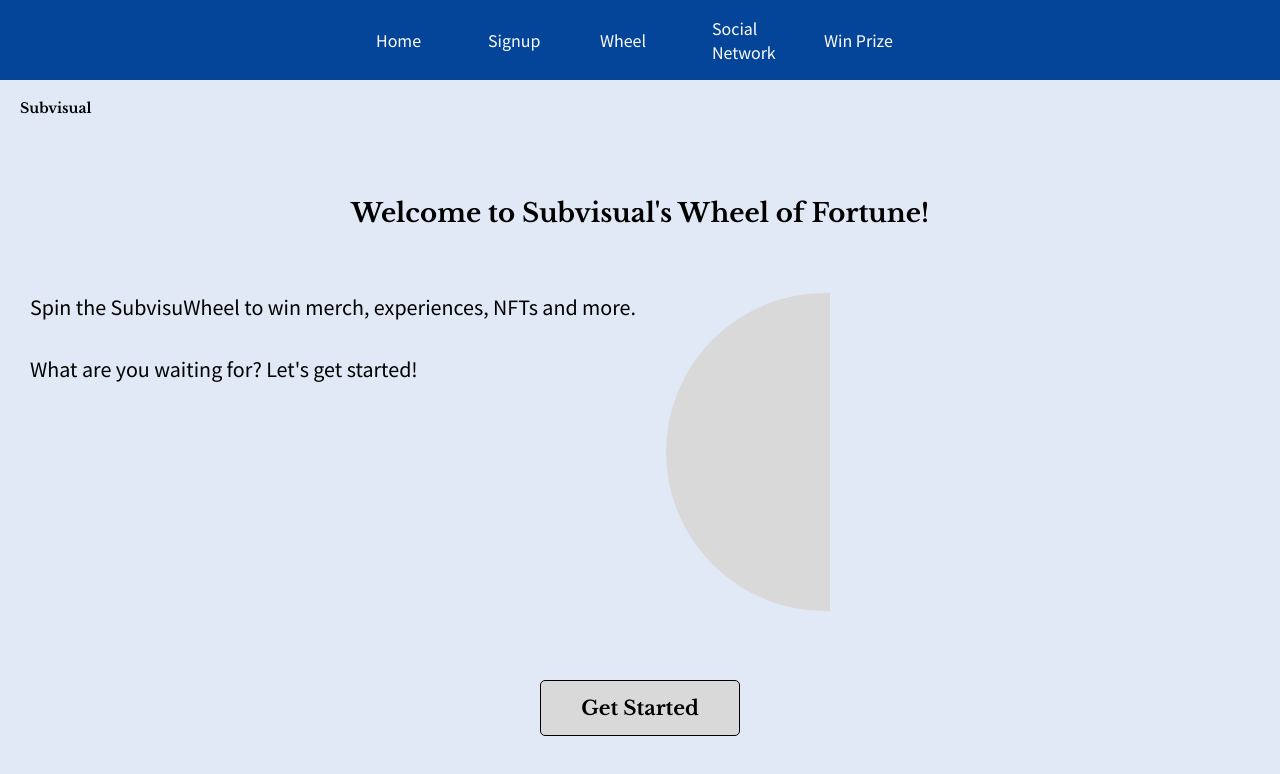
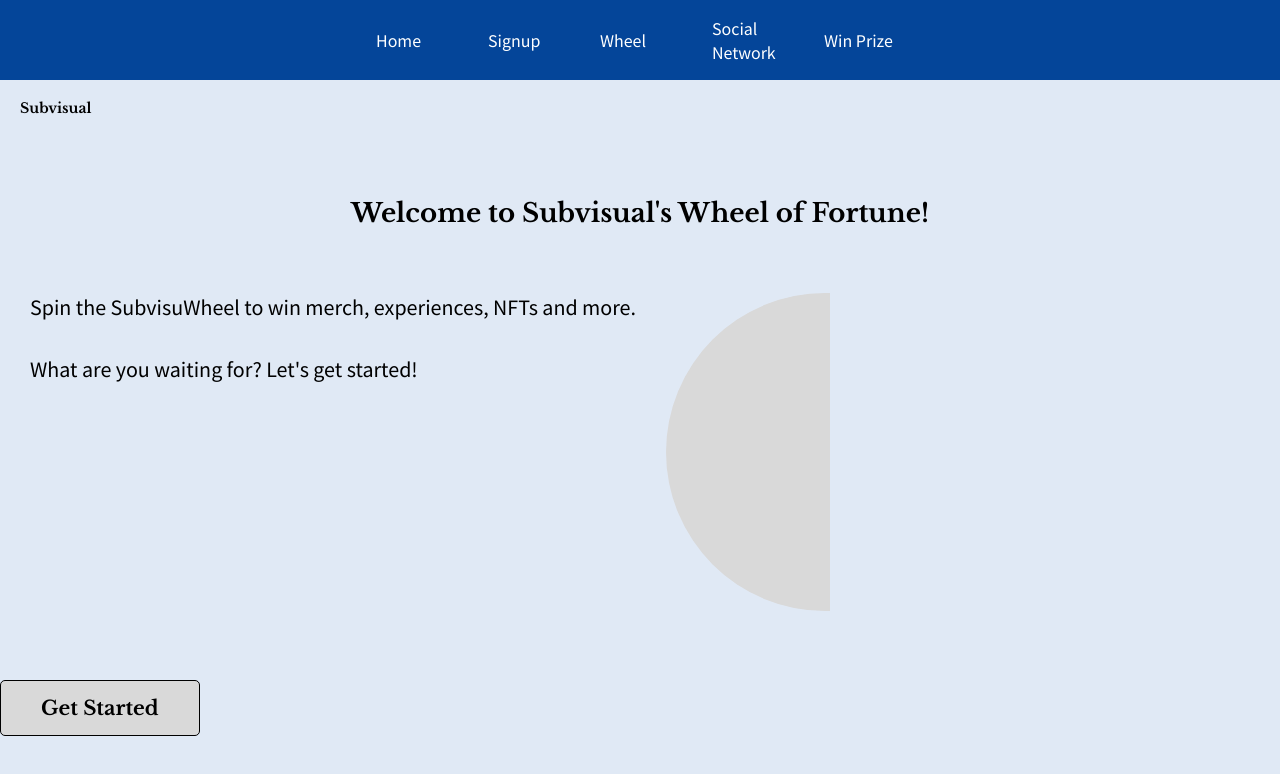
Before and after one commit to Subvisual-Academy/subvisuwheel, a React (Create React App) app in the folder frontend/: page / in a window 1280 px wide. Shown: the top 774 px of the page. Built offline with nearby package versions, Linux system fonts and the light colour scheme.

Commit message:
Remove container styles from component

```diff
--- a/frontend/src/components/Button/button.css
+++ b/frontend/src/components/Button/button.css
@@ -1,9 +1,3 @@
-.btn-container {
-  display: flex;
-  justify-content: center;
-  align-items: center;
-}
-
 .default-button {
   font-family: "Libre Baskerville", serif;
   font-size: 20px;
--- a/frontend/src/components/Button/index.js
+++ b/frontend/src/components/Button/index.js
@@ -2,11 +2,7 @@ import { PropTypes } from "prop-types";
 import "./button.css";
 
 const Button = (props) => {
-  return (
-    <div className="btn-container">
-      <button className="default-button">{props.children}</button>
-    </div>
-  );
+  return <button className="default-button">{props.children}</button>;
 };
 
 Button.propTypes = {
```
